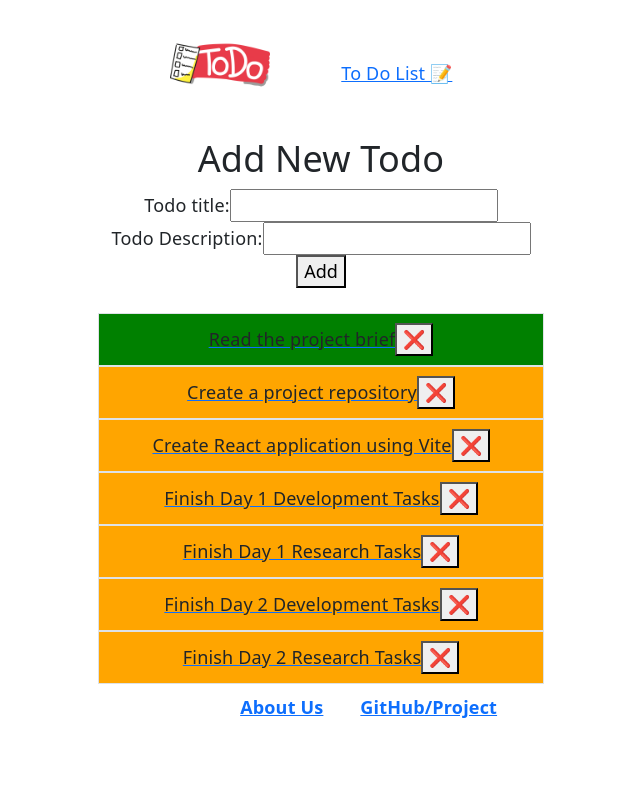
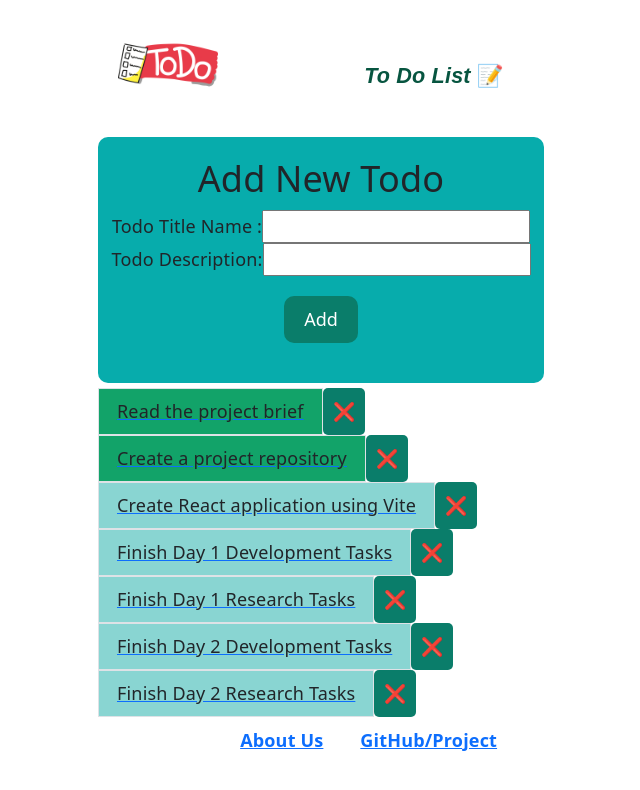
Before and after one commit to Sara-designer88/To-Do-app, a React (Vite) app: page /user-list in a window 1280 px wide. Shown: the top 790 px of the page, without its empty margins (319-959 px from the left). Built offline with nearby package versions, Linux system fonts and the light colour scheme.

Commit message:
finished design

```diff
--- a/src/App.jsx
+++ b/src/App.jsx
@@ -17,6 +17,7 @@ import Badge from 'react-bootstrap/Badge';
 import 'bootstrap/dist/css/bootstrap.min.css';
 
 import dataInfo from "./data/data.json"
+import HomePage from "./pages/HomePage";
 
 
 function App() {
@@ -32,6 +33,7 @@ function App() {
             <Route path={"/about"} element={<AboutPage />} />
             <Route path={"/user-list"} element={<DashboardPage stateData={stateData} setStateData={setStateData} />} />
             <Route path={"/pages/:index"} element={<ItemDetailsPage  stateData={stateData} setStateData={setStateData} />} />
+            <Route path={"/"} element={<HomePage />} />
             {/* <Route path={"*"} element={<NotFoundPage />} /> */}
           </Routes>
           {/* <aside className="sidebar">
--- a/src/components/AddForm.jsx
+++ b/src/components/AddForm.jsx
@@ -53,16 +53,16 @@ function AddForm(props) {
       <form>
 
         <div>
-          <label htmlFor="name"> Todo title: </label>
+          <label htmlFor="name"> Todo Title Name : </label>
           <input onChange={handleTodoChange} value={todoInputValue} type="text" name="name"/>
           <br/>
-          <label htmlFor="name"> Todo Description: </label>
-          <input onChange={handleTodoDescriptionChange} value={todoDescriptionInputValue} type="text" name="name"/>
+          <label htmlFor="description"> Todo Description: </label>
+          <input onChange={handleTodoDescriptionChange} value={todoDescriptionInputValue} type="text" name="description"/>
           <br/>
           </div>
 
 
-        <button onClick={addNewTodo}>Add</button>
+        <button id="add-button" onClick={addNewTodo}>Add</button>
 
       </form>
 
--- a/src/data/data.json
+++ b/src/data/data.json
@@ -1,6 +1,6 @@
 [
   { "id": "4827", "task": "Read the project brief", "description": "Understand the project goals, requirements, and deliverables before starting any work.", "completed": true },
-  { "id": "1593", "task": "Create a project repository", "description": "Set up a Git repository to track changes and collaborate on the codebase.", "completed": false },
+  { "id": "1593", "task": "Create a project repository", "description": "Set up a Git repository to track changes and collaborate on the codebase.", "completed": true },
   { "id": "7264", "task": "Create React application using Vite", "description": "Bootstrap the frontend app with Vite for fast development and optimized builds.", "completed": false },
   { "id": "0381", "task": "Finish Day 1 Development Tasks", "description": "Complete all scheduled coding and implementation tasks planned for the first day.", "completed": false },
   { "id": "9056", "task": "Finish Day 1 Research Tasks", "description": "Investigate libraries, patterns, and references needed to support Day 1 development work.", "completed": false },
--- a/src/index.css
+++ b/src/index.css
@@ -14,9 +14,18 @@ div {
 #NavbarStyle {
   display: flex;
   flex-direction: row;
-  justify-content: space-evenly;
+  justify-content:space-between;
   padding: 20px;
-  color: white;
+  font-family:Arial, Helvetica, sans-serif;
+}
+
+#NavbarStyle a {
+  color: rgb(7, 85, 64);;
+  text-decoration: none;
+  font-size: 20px;
+  font-size: larger;
+  font-style:italic;
+  font-weight: bold;
 }
 
 :root {
@@ -104,7 +113,9 @@ div {
   flex: 1;
   padding: 20px;
   position: relative;
+  margin: 0 auto;
 }
+
 
 /*Ul Design */
 /*..............................*//*..............................*/
@@ -176,3 +187,54 @@ ul li.checked::before {
   padding: 5px 20px 20px 20px;
   margin: 5px;
 }
+
+.add-form {
+  background-color: rgb(7, 172, 172);
+  border-radius: 10px;
+  display: flex;
+  flex-direction: column;
+  align-items: center;
+  justify-content:space-evenly;
+  padding: 20px;
+
+}
+
+#add-button {
+  background-color: rgb(10, 125, 106);
+  color: white;
+  border: none;
+  padding: 10px 20px;
+  border-radius: 10px;
+  cursor: pointer;
+  margin: 20px;
+}
+
+#delete-btn , #edit-button , #save-button {
+  background-color: rgb(10, 125, 106);
+  color: white;
+  border: none;
+  padding: 5px 10px;
+  border-radius: 5px;
+  cursor: pointer;
+}
+
+.todo-details {
+  background-color: rgb(7, 172, 172);
+  border-radius: 10px;
+  display: flex;
+  flex-direction: column;
+  align-items:normal;
+  justify-content:space-evenly;
+  padding: 20px;
+}
+
+.edit-form {
+  background-color: rgb(7, 172, 172);
+  border-radius: 10px;
+  display: flex;
+  flex-direction: column;
+  align-items: center;
+  justify-content:space-evenly;
+  padding: 20px;
+
+}
--- a/src/pages/AboutPage.jsx
+++ b/src/pages/AboutPage.jsx
@@ -5,7 +5,7 @@ function AboutPage() {
     <div id="#about-us">
     <h1>About Us</h1>
     <p>
-We are Sara and Jordi, students at the Ironhack Web Development Bootcamp. This mini project is a simple To-Do List application that allows users to add tasks, and remove them from the list. It’s designed to practice core web development skills while creating a useful and user-friendly tool for everyday task management.</p>
+    We are Sara and Jordi, students at the Ironhack Web Development Bootcamp. This mini project is a simple To-Do List application that allows users to add tasks, and remove them from the list. It’s designed to practice core web development skills while creating a useful and user-friendly tool for everyday task management.</p>
     </div>
   )
 }
--- a/src/pages/DashboardPage.jsx
+++ b/src/pages/DashboardPage.jsx
@@ -28,25 +28,23 @@ function DashboardPage(props) {
 
       {props.stateData.map((ToDo, index) => {
         return (
-          <ListGroup>
+          <ListGroup key={index} horizontal >
              <Link to={`/pages/${index}`}>
 
             <ListGroup.Item
-              key={index}
               action
               href="#link1"
               style={{
-                backgroundColor: ToDo.completed ? "green" : "orange",
+                backgroundColor: ToDo.completed ? "rgb(18, 163, 105) " : "rgb(137, 213, 210)",
               }}
             >
               {ToDo.task}
 
-              <button onClick={() => handleRemoveFromData(index)}>
+            </ListGroup.Item>
+            </Link>
+              <button id="delete-btn" onClick={() => handleRemoveFromData(index)}>
                 ❌
                </button>
-
-            </ListGroup.Item>
-            </Link>
           </ListGroup>
         );
       })}
--- /dev/null
+++ b/src/pages/HomePage.jsx
@@ -0,0 +1,15 @@
+function HomePage() {
+  return (
+    <div>
+        <main>
+            <h1>Welcome to my To Do App</h1>
+            <p>This is a simple To Do App built with React. You can add, edit, and delete tasks to help you stay organized and productive.</p>
+            <p>To get started, click on the "To Do List" link in the navigation bar to view your tasks. You can add new tasks by filling out the form and clicking the "Add" button. To edit a task, click on it to view its details, then click the "Edit" button. To delete a task, click the "❌" button next to it.</p>
+            <p>Feel free to explore the app and manage your tasks efficiently!</p>
+          </main>
+
+
+    </div>
+  )
+}
+export default HomePage
--- a/src/pages/ItemDetailsPage.jsx
+++ b/src/pages/ItemDetailsPage.jsx
@@ -27,30 +27,34 @@ function ItemDetailsPage(props) {
 
 
   return (
-    <div>
-      <h1>Todo Details Page</h1>
+    <div className="container">
+      <h1 >Todo Details Page</h1>
 
-      <h4>Showing Todo Description</h4>
+
 
       {isEditing ? (
-        <>
+        <div className="edit-form">
+          <label htmlFor="title">Title: </label>
           <input
             value={title}
             onChange={(e) => setTitle(e.target.value)}
+            name="title"
           />
+          <label htmlFor="description">Description: </label>
           <textarea
             value={description}
             onChange={(e) => setDescription(e.target.value)}
+            name="description"
           />
-          <button onClick={handleUpdate}>Save</button>
-        </>
+          <button id="save-button" onClick={handleUpdate}>Save</button>
+        </div>
       ) : (
-        <>
-          <h5>Title: {title}</h5>
-          <p>Description: {description}</p>
-          <p>Completed: {foundTodo.completed ? "Yes" : "No"}</p>
-          <button onClick={() => setIsEditing(true)}>Edit</button>
-        </>
+        <div className="todo-details">
+          <p><h5> Title: {title}</h5></p>
+          <p><b> Description: </b>{description}</p>
+          <p><b> Completed: </b>{foundTodo.completed ? "Yes" : "No"}</p>
+          <button id="edit-button" onClick={() => setIsEditing(true)}>Edit</button>
+        </div>
       )}
     </div>
   );
```
